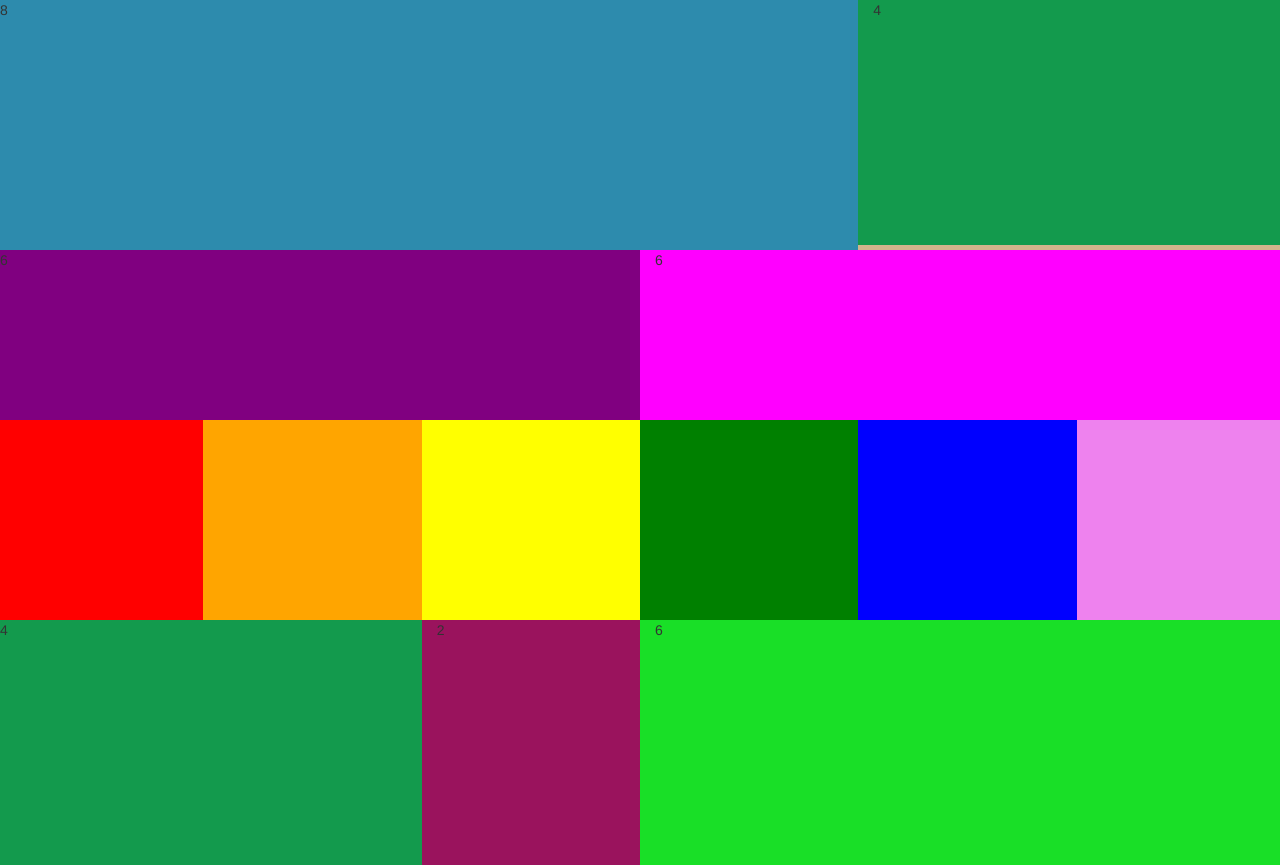
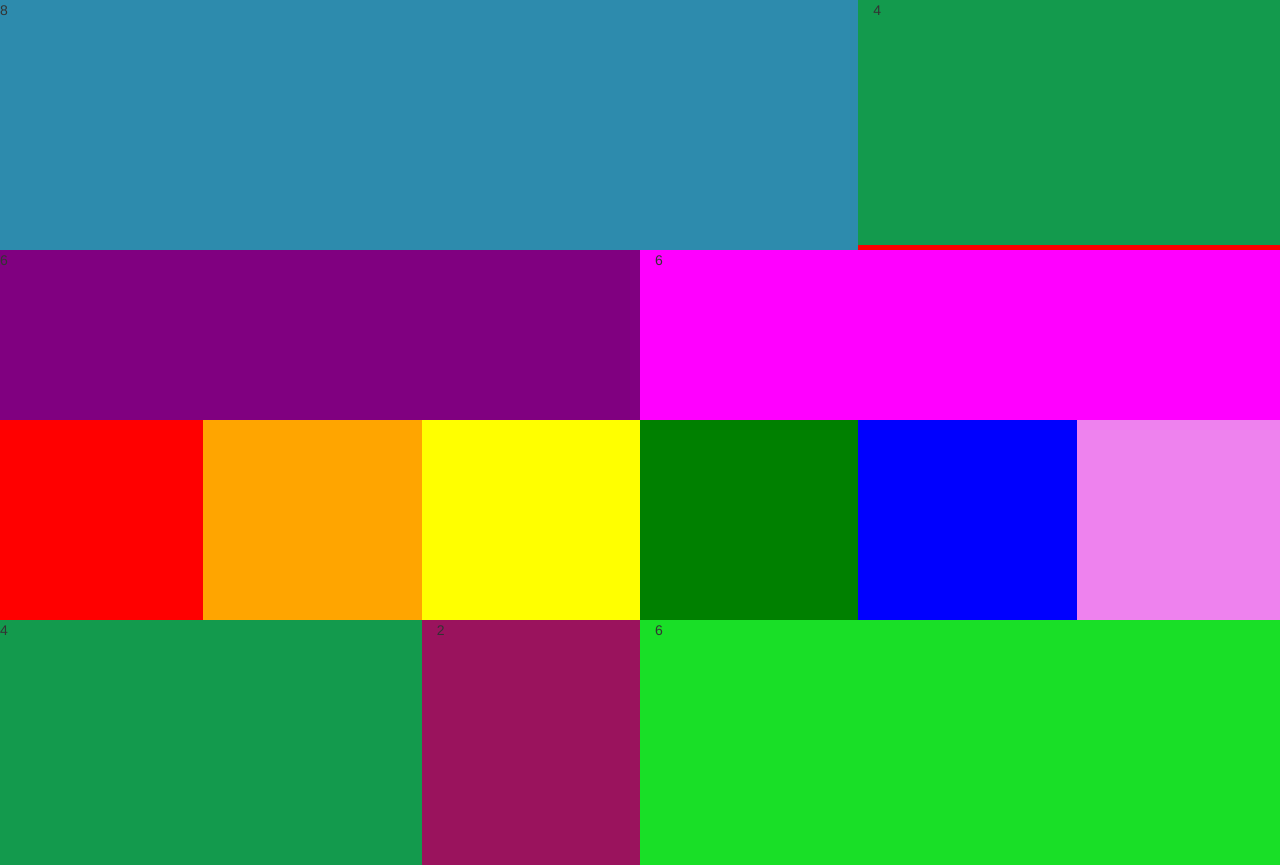
Before and after one commit to Laraparis/round4day2, a plain HTML site: page index.html in a window 1280 px wide. Drawn offline with nearby package versions, Linux system fonts and the light colour scheme.

Commit message:
change color

```diff
--- a/css/style.css
+++ b/css/style.css
@@ -1,5 +1,5 @@
 body {
-  background-color: tan;
+  background-color: red;
 }
 
 [class~="col-md-8"] {
```
